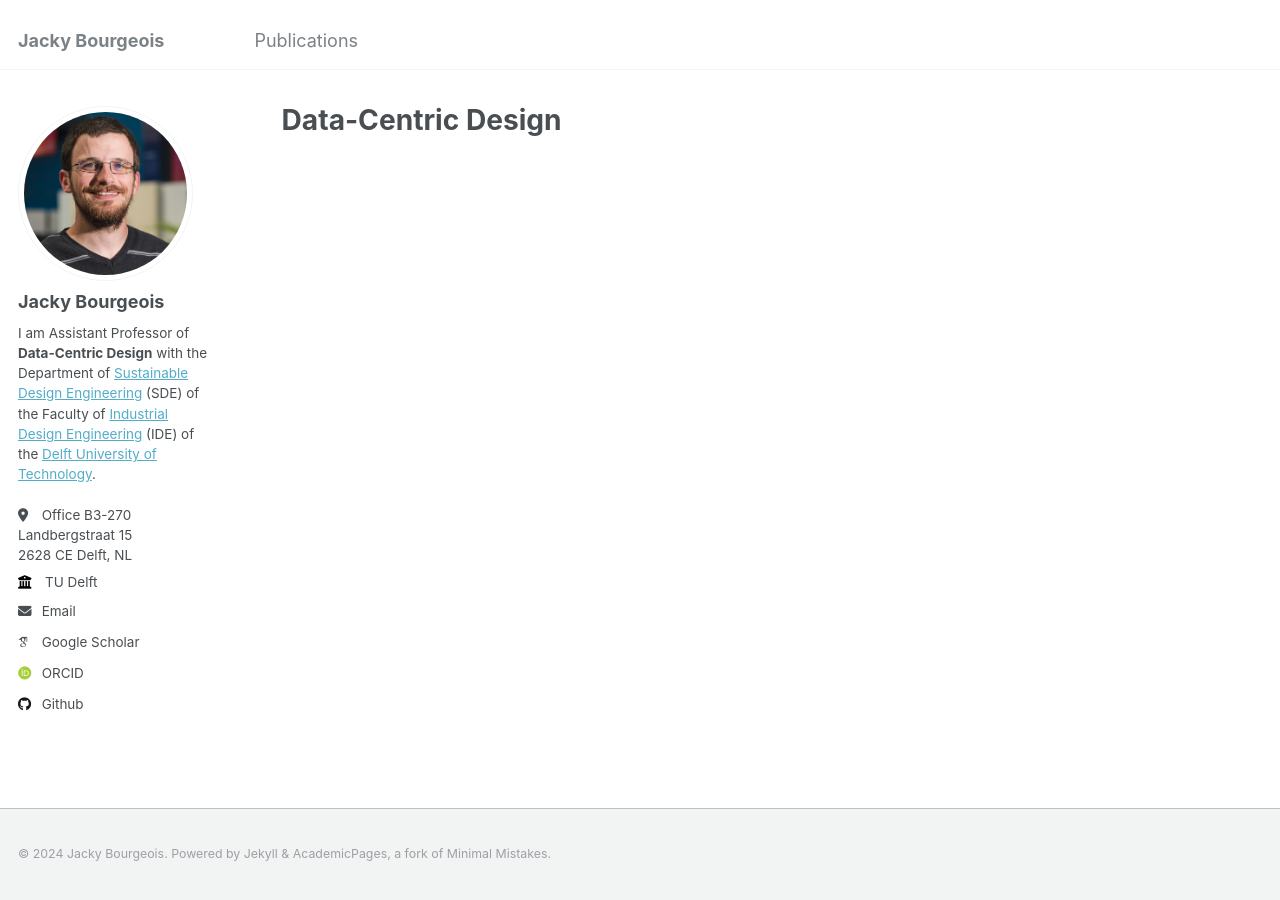
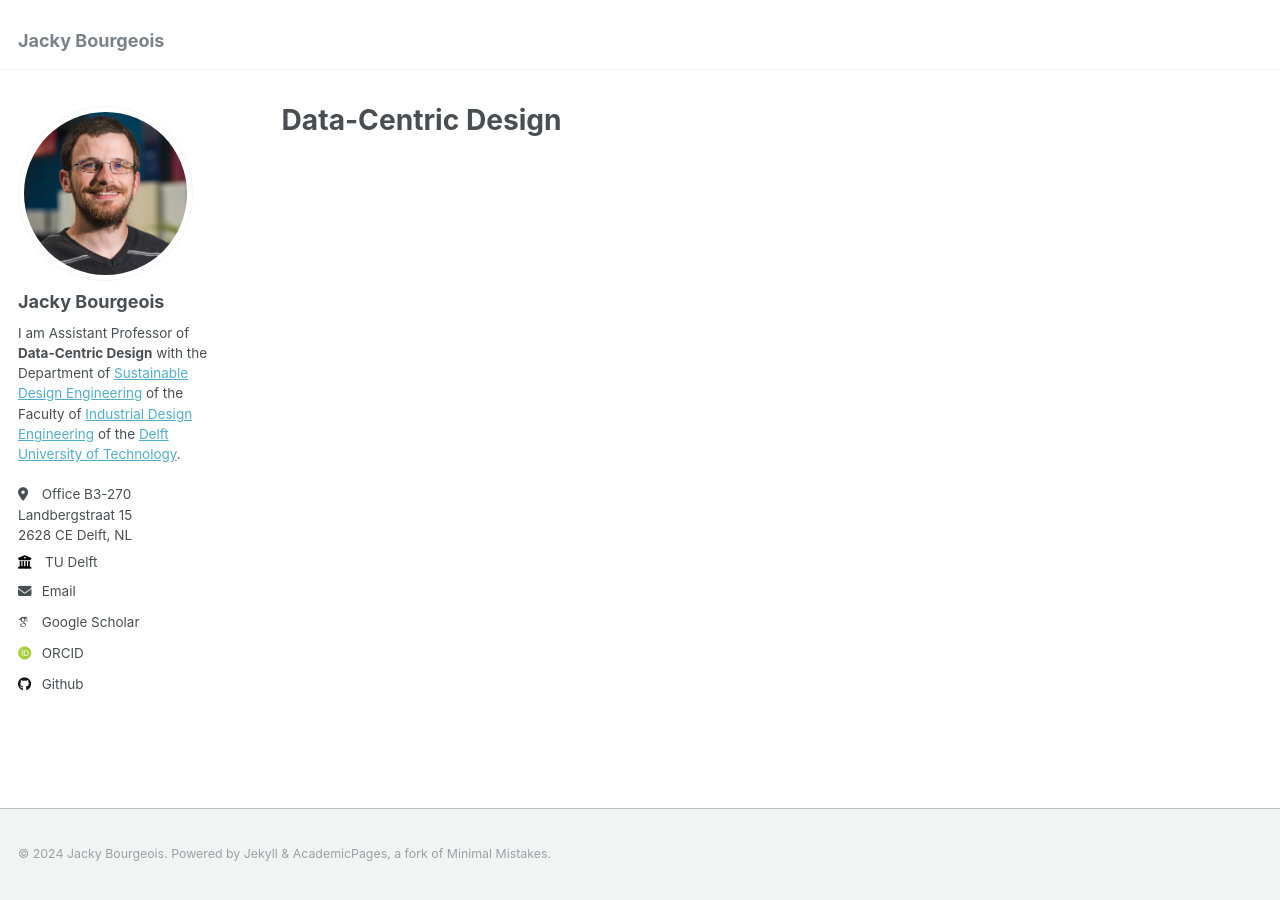
Before and after one commit to jackybourgeois/jackybourgeois.github.io, a Jekyll site: the page built from _pages/about.md, in a window 1280 px wide. Built offline with Jekyll 4.4.1, drawn with Linux system fonts in a browser that asks for light colours; some web fonts are replaced.

Commit message:
remove publication page

```diff
--- a/_config.yml
+++ b/_config.yml
@@ -24,7 +24,7 @@ author:
   avatar           : "jacky.jpg"
   name             : "Jacky Bourgeois"
   pronouns         : # "He/his"
-  bio              : "I am Assistant Professor of <b>Data-Centric Design</b> with the Department of <a target=\"_blank\" href=\"https://www.tudelft.nl/en/ide/about-ide/departments/design-engineering/\">Sustainable Design Engineering</a> (SDE) of the Faculty of <a target=\"_blank\" href=\"https://www.tudelft.nl/en/ide/\">Industrial Design Engineering</a> (IDE) of the <a target=\"_blank\" href=\"https://www.tudelft.nl/\">Delft University of Technology</a>."
+  bio              : "I am Assistant Professor of <b>Data-Centric Design</b> with the Department of <a target=\"_blank\" href=\"https://www.tudelft.nl/en/ide/about-ide/departments/design-engineering/\">Sustainable Design Engineering</a> of the Faculty of <a target=\"_blank\" href=\"https://www.tudelft.nl/en/ide/\">Industrial Design Engineering</a> of the <a target=\"_blank\" href=\"https://www.tudelft.nl/\">Delft University of Technology</a>."
   location         : "Office B3-270<br>Landbergstraat 15<br>2628 CE Delft, NL"
   employer         : "TU Delft"
   uri              : # URL
--- a/_data/navigation.yml
+++ b/_data/navigation.yml
@@ -5,8 +5,8 @@
 # prevent it from being included in the site.
 
 main:
-  - title: "Publications"
-    url: /publications/
+  # - title: "Publications"
+  #   url: /publications/
 
   # - title: "Talks"
   #   url: /talks/
```
